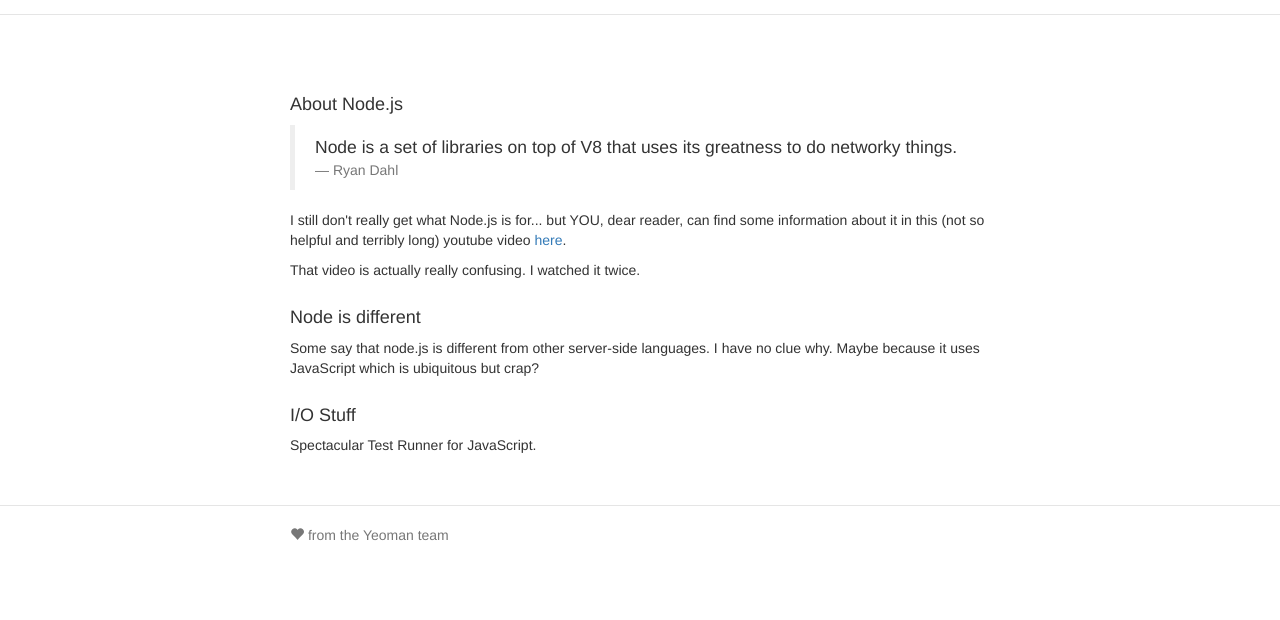
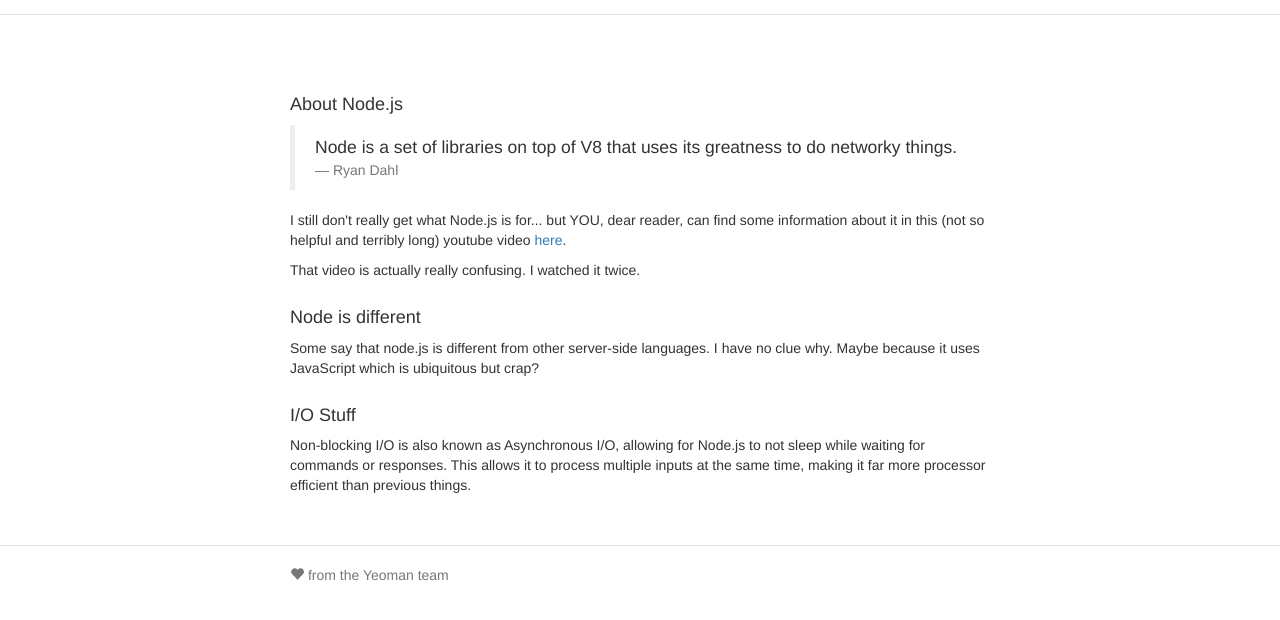
Before and after one commit to waiting4tzeentch/CIS411_Homework6, a website: page app/index.html in a window 1280 px wide. Shown: the part 58-678 px from the top of the page. Drawn offline with nearby package versions, Linux system fonts and the light colour scheme.

Commit message:
Finished the effing questions.

```diff
--- a/app/views/blog.html
+++ b/app/views/blog.html
@@ -20,5 +20,9 @@
   </p>
 
   <h4>I/O Stuff</h4>
-  <p>Spectacular Test Runner for JavaScript.</p>
+  <p>Non-blocking I/O is also known as Asynchronous I/O, allowing for Node.js
+  to not sleep while waiting for commands or responses. This allows it to process
+  multiple inputs at the same time, making it far more processor efficient than
+  previous things.
+  </p>
 </div>
```
